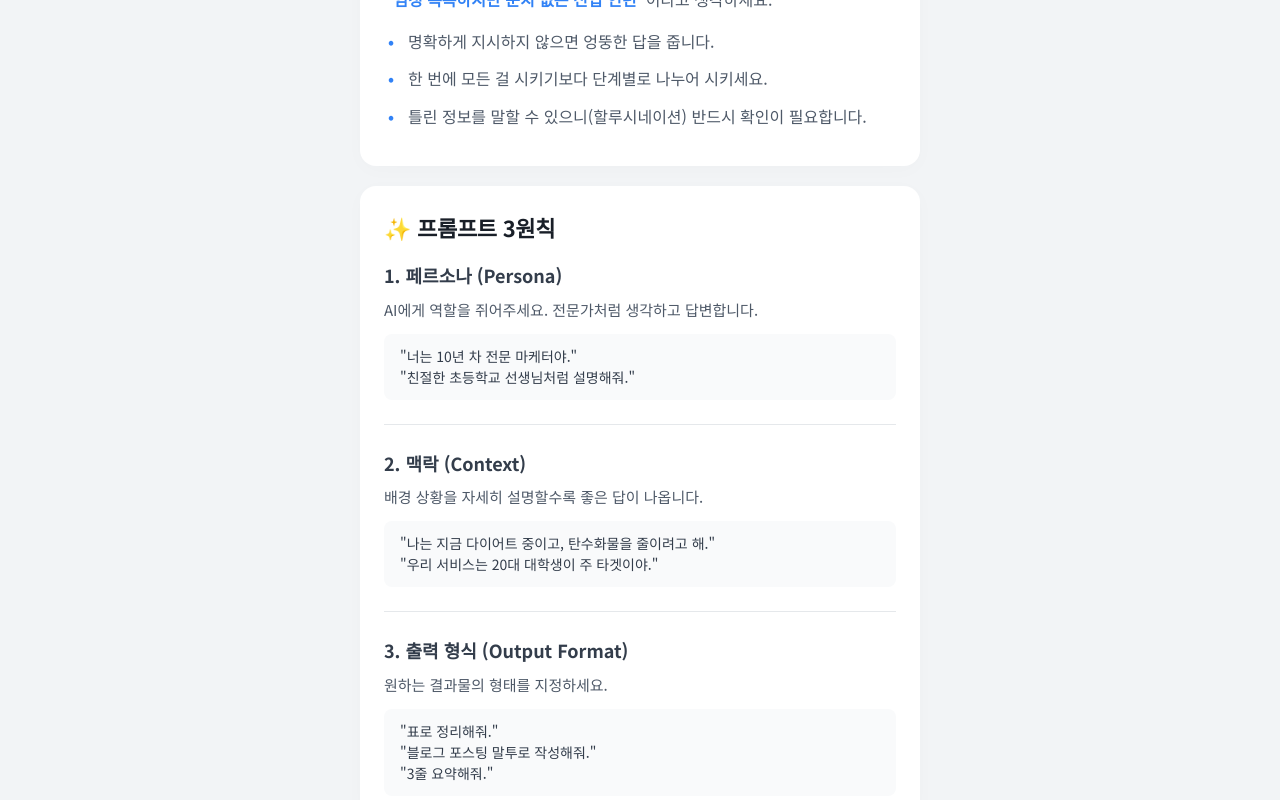
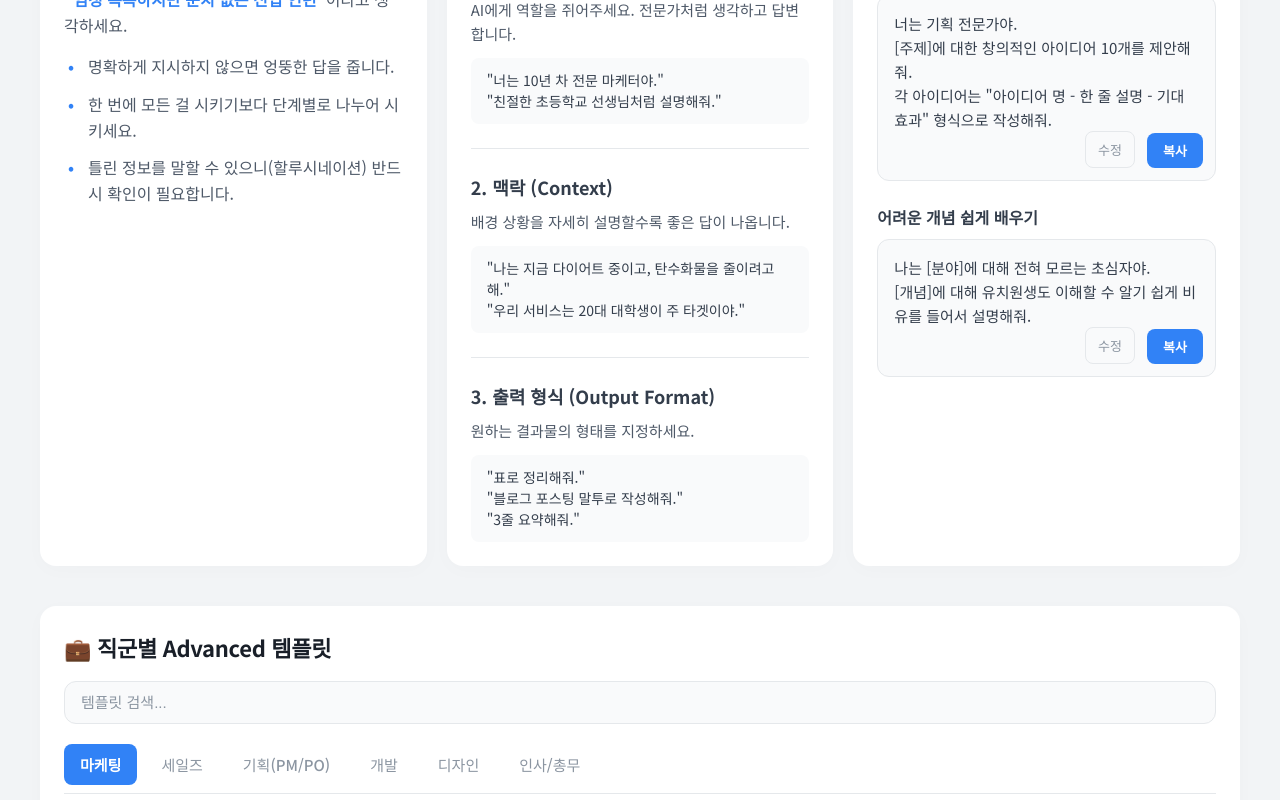
Before and after one commit to yohan-work/pqEnhancement, a Next.js app: page / in a window 1280 px wide. Shown: the part 280-1080 px from the top of the page. Built offline with nearby package versions, Linux system fonts and the light colour scheme.

Commit message:
feat : relocation layout, search template

```diff
--- a/src/app/page.tsx
+++ b/src/app/page.tsx
@@ -25,6 +25,7 @@ export default function Home() {
       <Header />
 
       <main>
+        <div className={styles.gridContainer}>
           {/* Section 1: AI Understanding */}
           <section className={styles.card}>
             <h2 className={styles.sectionTitle}>🤖 AI 이해하기</h2>
@@ -84,6 +85,7 @@ export default function Home() {
               />
             ))}
           </section>
+        </div>
 
         {/* Section 4: Role-based Templates (Tab System) */}
         <section className={styles.card}>
--- a/src/components/PromptCard.tsx
+++ b/src/components/PromptCard.tsx
@@ -11,10 +11,22 @@ interface PromptCardProps {
 
 export default function PromptCard({ title, content, id }: PromptCardProps) {
     const [copied, setCopied] = useState(false);
+    const [isEditing, setIsEditing] = useState(false);
+    const [currentContent, setCurrentContent] = useState(content);
+
+    // Update local state if prop changes (optional, but good for search filtering updates)
+    if (content !== currentContent && !isEditing) {
+        // Only update if not currently editing to avoid overwriting user changes while typing
+        // Note: simplistic approach. For strict sync, useEffect is better, but this suffices for simple list rendering.
+    }
+    // Better: use key prop on parent to reset state when filter changes,
+    // or useEffect to sync content prop changes if needed.
+    // Given the list rerenders on search, new components might be mapped.
+    // Let's stick to initial state being set only once or reset via key.
 
     const handleCopy = async () => {
         try {
-            await navigator.clipboard.writeText(content);
+            await navigator.clipboard.writeText(currentContent);
             setCopied(true);
             setTimeout(() => setCopied(false), 2000);
         } catch (err) {
@@ -27,7 +39,23 @@ export default function PromptCard({ title, content, id }: PromptCardProps) {
         <div className={styles.templateItem}>
             <h3>{title}</h3>
             <div className={styles.copyBox}>
-                <pre>{content}</pre>
+                {isEditing ? (
+                    <textarea
+                        className={styles.textArea}
+                        value={currentContent}
+                        onChange={(e) => setCurrentContent(e.target.value)}
+                    />
+                ) : (
+                    <pre>{currentContent}</pre>
+                )}
+
+                <button
+                    className={styles.editBtn}
+                    onClick={() => setIsEditing(!isEditing)}
+                >
+                    {isEditing ? "완료" : "수정"}
+                </button>
+
                 <button
                     className={`${styles.copyBtn} ${copied ? styles.copied : ""}`}
                     onClick={handleCopy}
--- a/src/components/TabSystem.tsx
+++ b/src/components/TabSystem.tsx
@@ -11,18 +11,39 @@ interface TabSystemProps {
 
 export default function TabSystem({ roles }: TabSystemProps) {
     const [activeTab, setActiveTab] = useState(roles[0].id);
+    const [searchQuery, setSearchQuery] = useState("");
 
     const activeRole = roles.find((role) => role.id === activeTab);
 
+    // Filter prompts based on search query
+    const filteredPrompts = activeRole?.prompts.filter((prompt) =>
+        prompt.title.toLowerCase().includes(searchQuery.toLowerCase()) ||
+        prompt.content.toLowerCase().includes(searchQuery.toLowerCase())
+    ) || [];
+
     return (
         <div className={styles.tabContainer}>
+            {/* Search Input */}
+            <div className={styles.searchWrapper}>
+                <input
+                    type="text"
+                    placeholder="템플릿 검색..."
+                    value={searchQuery}
+                    onChange={(e) => setSearchQuery(e.target.value)}
+                    className={styles.searchInput}
+                />
+            </div>
+
             <div className={styles.tabButtons}>
                 {roles.map((role) => (
                     <button
                         key={role.id}
                         className={`${styles.tabBtn} ${activeTab === role.id ? styles.active : ""
                             }`}
-                        onClick={() => setActiveTab(role.id)}
+                        onClick={() => {
+                            setActiveTab(role.id);
+                            setSearchQuery(""); // Reset search on tab change
+                        }}
                     >
                         {role.label}
                     </button>
@@ -30,21 +51,20 @@ export default function TabSystem({ roles }: TabSystemProps) {
             </div>
 
             <div className={styles.tabContent}>
-                {/* Role Badge (Optional, reused from legacy styles or just implicitly shown) */}
                 {activeRole && (
                     <div className={styles.roleGroup}>
-                        {/* Note: In Next.js, we don't necessarily need the badge anymore since the tab indicates context,
-                 but if we want to mimic the legacy look exactly inside the content, we can.
-                 For now, just listing the prompts is cleaner. */}
-
-                        {activeRole.prompts.map((prompt, index) => (
+                        {filteredPrompts.length > 0 ? (
+                            filteredPrompts.map((prompt, index) => (
                                 <PromptCard
                                     key={`${activeRole.id}-${index}`}
                                     id={`${activeRole.id}-${index}`}
                                     title={prompt.title}
                                     content={prompt.content}
                                 />
-                        ))}
+                            ))
+                        ) : (
+                            <p className={styles.noResults}>검색 결과가 없습니다.</p>
+                        )}
                     </div>
                 )}
             </div>
--- a/src/styles/components/PromptCard.module.scss
+++ b/src/styles/components/PromptCard.module.scss
@@ -51,3 +51,38 @@
         background-color: #33c759;
     }
 }
+
+.editBtn {
+    position: absolute;
+    bottom: 12px;
+    right: 80px; // Left of copy button
+    background-color: transparent;
+    color: var(--text-secondary);
+    border: 1px solid #e5e8eb;
+    padding: 8px 12px;
+    border-radius: 8px;
+    font-size: 13px;
+    font-weight: 500;
+    cursor: pointer;
+    transition: all 0.2s;
+
+    &:hover {
+        background-color: #f2f4f6;
+        color: var(--text-primary);
+    }
+}
+
+.textArea {
+    width: 100%;
+    min-height: 100px;
+    padding: 8px;
+    border: 1px solid var(--primary-color);
+    border-radius: 8px;
+    font-family: "Noto Sans KR", sans-serif;
+    font-size: 15px;
+    line-height: applied;
+    resize: vertical;
+    outline: none;
+    background-color: white;
+    margin-bottom: 32px;
+}
--- a/src/styles/components/TabSystem.module.scss
+++ b/src/styles/components/TabSystem.module.scss
@@ -43,6 +43,39 @@
     }
 }
 
+.searchWrapper {
+    margin-bottom: 20px;
+    position: relative;
+}
+
+.searchInput {
+    width: 100%;
+    padding: 12px 16px;
+    border-radius: 12px;
+    border: 1px solid #e5e8eb;
+    background-color: #f9fafb;
+    font-size: 15px;
+    transition: all 0.2s;
+    outline: none;
+
+    &:focus {
+        background-color: white;
+        border-color: var(--primary-color);
+        box-shadow: 0 0 0 3px rgba(0, 122, 255, 0.1);
+    }
+
+    &::placeholder {
+        color: #8b95a1;
+    }
+}
+
+.noResults {
+    text-align: center;
+    color: #8b95a1;
+    padding: 40px 0;
+    font-size: 15px;
+}
+
 .tabContent {
     animation: fadeIn 0.3s ease;
 }
@@ -58,7 +91,3 @@
         transform: translateY(0);
     }
 }
-
-.roleGroup {
-    /* Container for prompts */
-}
--- a/src/styles/home.module.scss
+++ b/src/styles/home.module.scss
@@ -1,8 +1,25 @@
 .container {
-    max-width: 600px;
+    width: 100%;
     margin: 0 auto;
-    padding: 40px 20px;
+    padding: 40px;
     min-height: 100vh;
+    box-sizing: border-box;
+}
+
+.gridContainer {
+    display: grid;
+    grid-template-columns: repeat(3, 1fr);
+    gap: 20px;
+    margin-bottom: 20px;
+    width: 100%;
+
+    @media (max-width: 1024px) {
+        grid-template-columns: repeat(2, 1fr);
+    }
+
+    @media (max-width: 768px) {
+        grid-template-columns: 1fr;
+    }
 }
 
 .card {
@@ -148,3 +165,32 @@
         padding: 20px;
     }
 }
+
+.card {
+    /* Animation Entry */
+    animation: fadeInUp 0.5s ease backwards;
+
+    &:nth-child(1) {
+        animation-delay: 0.1s;
+    }
+
+    &:nth-child(2) {
+        animation-delay: 0.2s;
+    }
+
+    &:nth-child(3) {
+        animation-delay: 0.3s;
+    }
+}
+
+@keyframes fadeInUp {
+    from {
+        opacity: 0;
+        transform: translateY(20px);
+    }
+
+    to {
+        opacity: 1;
+        transform: translateY(0);
+    }
+}
```
Lines whose indentation alone changed are shown as unchanged.
